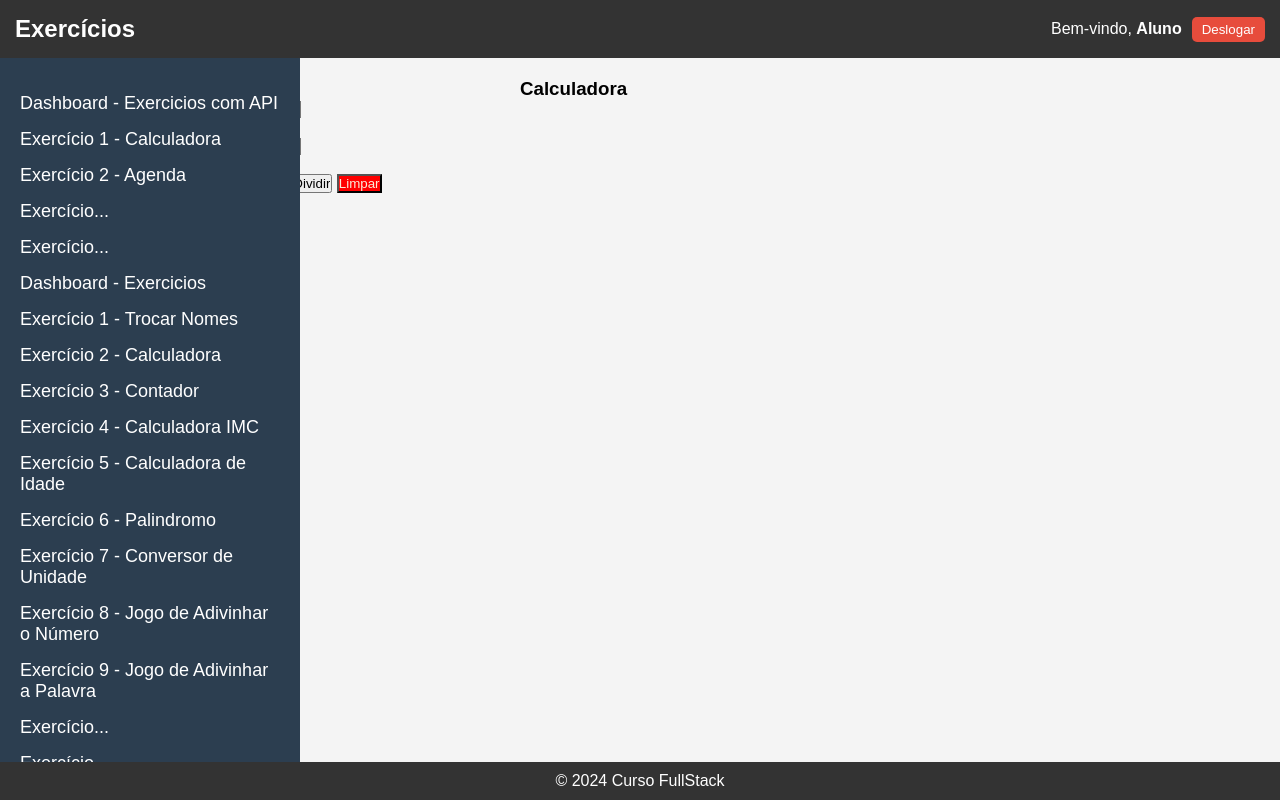
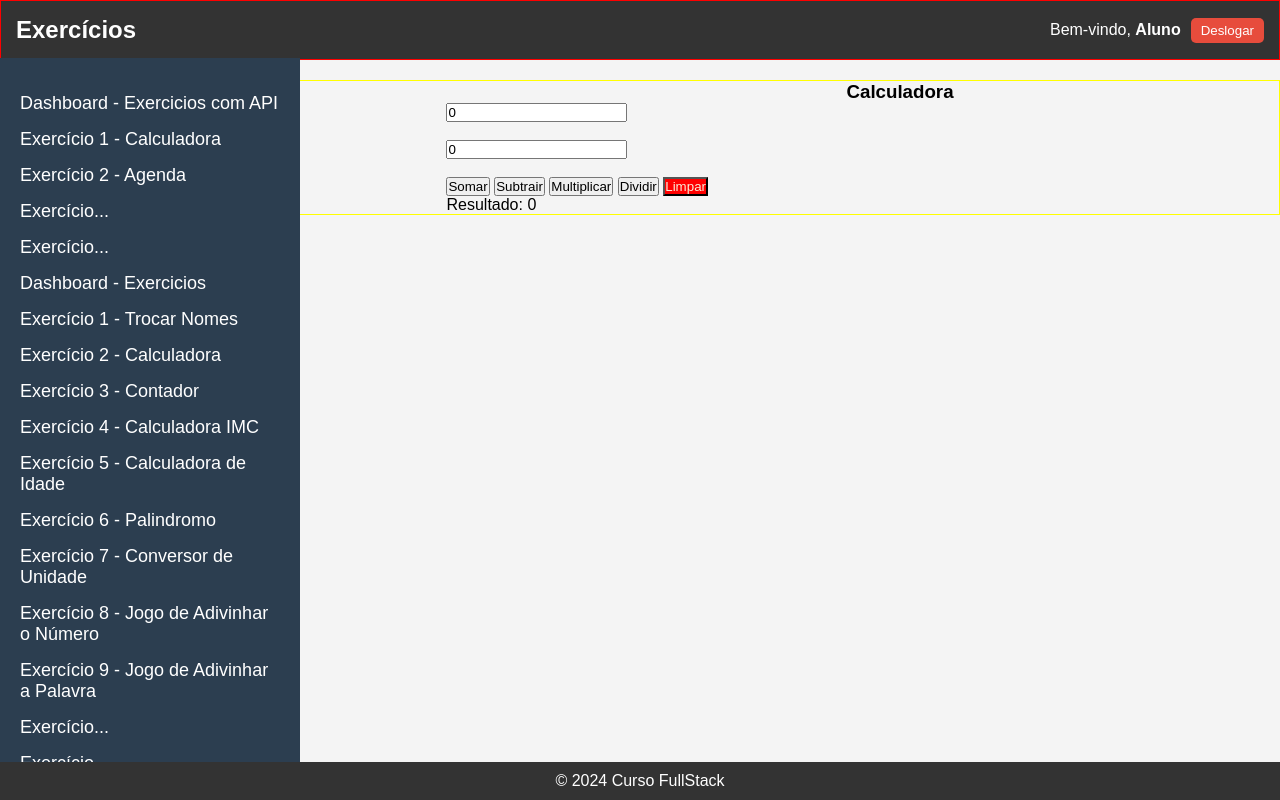
Before and after one commit to debora-sl/exercicios, a website: page front/index.html at #!/calculadoraComApi in a window 1280 px wide. Drawn offline with nearby package versions, Linux system fonts and the light colour scheme; some packages are replaced by stand-ins of ours; a script that the page names is missing.

Commit message:
Iniciando ajustes visuais no Projeto.

```diff
--- a/front/assets/css/style.css
+++ b/front/assets/css/style.css
@@ -13,12 +13,14 @@ body {
 
 /* Header */
 .header {
+    border: thin solid red;
     background-color: #333;
     color: white;
     display: flex;
     justify-content: space-between;
     align-items: center;
     padding: 15px;
+
 }
 
 .header h1 {
@@ -57,15 +59,19 @@ body {
 
 /* Main Container */
 .main-container {
+    border: thin solid yellow;
     display: flex;
+    justify-content: center;
+    align-items: center;
     margin-top: 20px;
-    /* border: thin solid red; */
     margin-left: 120px;
+
 }
 
 /* Titulos das subpáginas */
 .sub-paginas-titulos{
     margin-left: 400px;
+
 }
 
 /* Sidebar Menu */
```
Also changed, not shown: front/app/views/exerciciosComApi/calculadoraComApi.html (+0 -1 lines).
